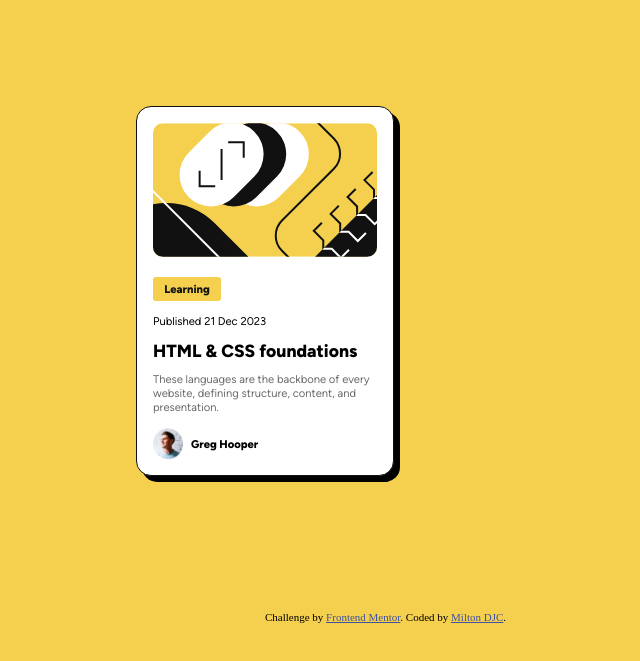
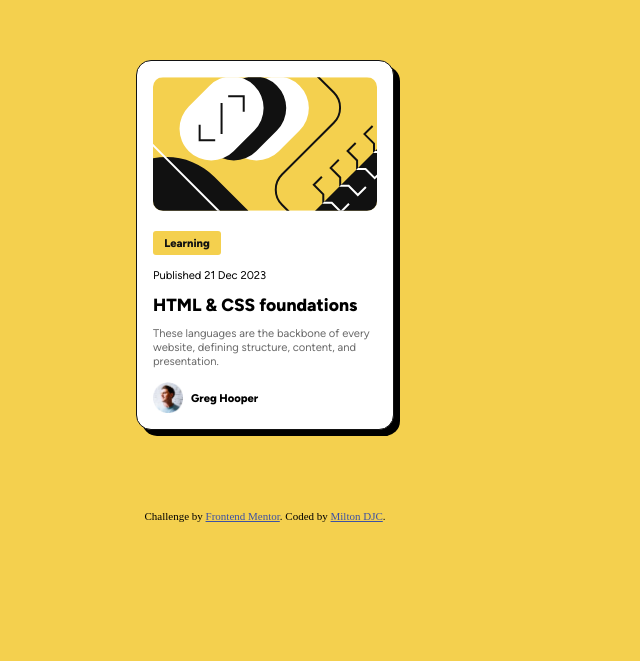
Before and after one commit to MiltonDJC/blog-preview-card-fm, a plain HTML site: page index.html in a window 1280 px wide. Shown: the part 109-770 px from the top of the page, without its empty margins (375-1015 px from the left). Drawn offline with Linux system fonts and the light colour scheme.

Commit message:
Update style file

```diff
--- a/css/style.css
+++ b/css/style.css
@@ -121,9 +121,7 @@ main {
 
 .attribution {
     font-size: 11px;
-    text-align: center;
-    position: absolute;
-    top: 90vh;
+    margin-top: 10vh;
 }
 
 .attribution a {
```
